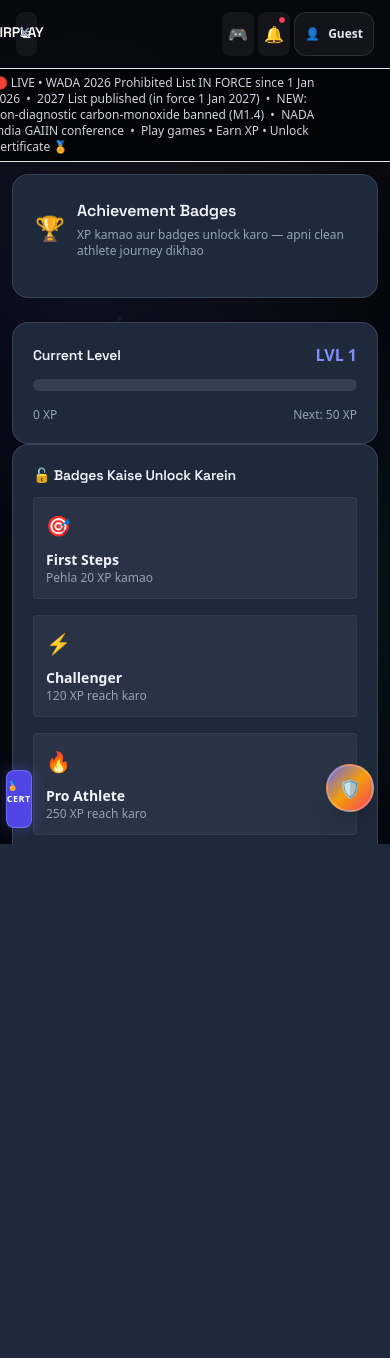
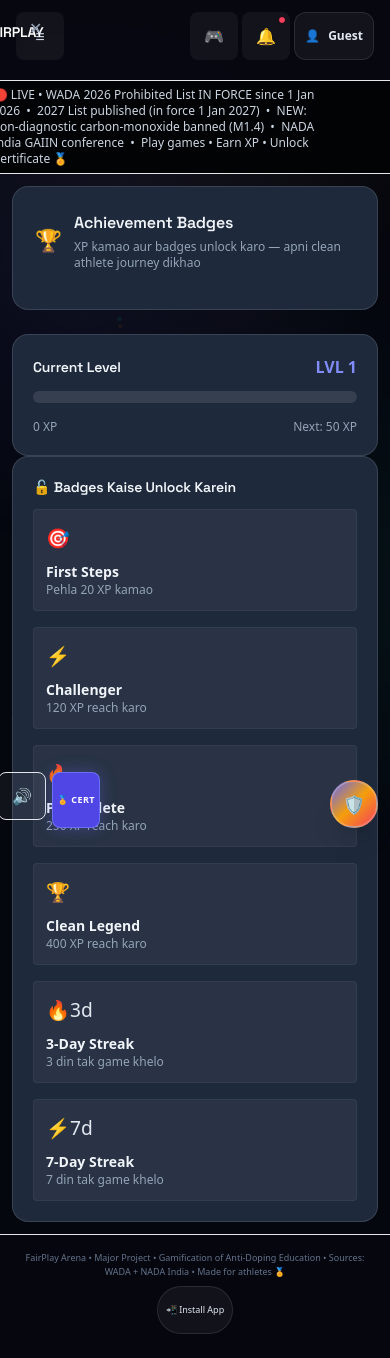
Before and after one commit to Mayurprajapat/fairplay-arena, a Flask app: page /badges in a window 390 px wide. Before the commit the page ends 844 px from the top, so only its background shows below. Run offline with Flask 3, Linux system fonts and the light colour scheme; some libraries are stand-ins or nearby versions.

Commit message:
Fix mobile responsiveness - touch targets, sidebar overlay, iOS safe areas, compact layout

```diff
--- a/static/css/style.css
+++ b/static/css/style.css
@@ -335,34 +335,48 @@ main{position:relative;z-index:10;max-width:1100px;margin:0 auto;padding:24px 16
 /* ===== RESPONSIVE ===== */
 @media(max-width:768px){
   .nav-desktop{display:none !important}
-  main{padding:20px 16px 100px}
+  main{padding:16px 14px 110px}
   .nav-inner{padding:8px 16px}
   .arena{padding:14px}
   .opt-btn{font-size:13px;padding:12px}
   .cert-paper{padding:28px;margin:0 12px}
   .chat-container{height:340px}
-  .mascot-toggle{bottom-6 right-3;width:48px;height:48px;font-size:20px}
 
   /* Touch-friendly buttons (min 44px) */
   button, .btn-primary, .btn-outline, .btn-neon, .nav-link, .form-input, .form-select {
-    min-height: 44px;
+    min-height: 48px;
   }
 
   /* Sidebar overlay backdrop */
   .sidebar-overlay.show { display: block !important; }
 
   /* Header compact on mobile */
-  header .flex-1 { display: none; } /* hide search on mobile to save space */
-  header { padding-left: 12px; padding-right: 12px; }
+  header .flex-1 { display: none; }
+  header { padding-left: 10px; padding-right: 10px; min-height: 56px; }
 
-  /* Cards stack better on mobile */
-  .glass-panel { padding: 4px !important; }
+  /* Cards stack better on mobile - don't over-compress padding */
+  .glass-panel { padding: 8px !important; }
   .glass-panel.rounded-3xl { border-radius: 16px !important; }
+  .glass-panel.rounded-2xl { border-radius: 16px !important; }
 
   /* Prevent horizontal scroll */
-  body { overflow-x: hidden; }
-  main { max-width: 100%; }
-  section { max-width: 100%; }
+  body { overflow-x: hidden; position: relative; }
+  main { max-width: 100%; width: 100%; }
+  section { max-width: 100%; width: 100%; }
+
+  /* Ensure hero section doesn't overflow */
+  .glass-panel > div { max-width: 100%; }
+
+  /* Stack hero buttons vertically on very small screens */
+  .flex.flex-wrap.gap-2.justify-center > a {
+    flex: 1 1 48%;
+    min-width: 140px;
+    text-align: center;
+    justify-content: center;
+  }
+
+  /* Ticker text smaller on mobile */
+  .animate-\\[ticker_30s_linear_infinite\\] { font-size: 10px; }
 }
 
 @media(min-width:769px){
@@ -371,31 +385,58 @@ main{position:relative;z-index:10;max-width:1100px;margin:0 auto;padding:24px 16
 
 /* ===== MOBILE SPECIFIC ENHANCEMENTS ===== */
 @media(max-width:480px){
-  main{padding:16px 12px 100px}
-  .glass-panel.p-4, .glass-panel.p-6 { padding: 4px !important; }
+  main{padding:12px 10px 110px}
+  .glass-panel.p-4, .glass-panel.p-6 { padding: 6px !important; }
   .rounded-3xl { border-radius: 12px !important; }
   .rounded-2xl { border-radius: 12px !important; }
-  .text-4xl { font-size: 2rem !important; }
-  .text-3xl { font-size: 1.5rem !important; }
-  .text-2xl { font-size: 1.25rem !important; }
-  .text-xl { font-size: 1.125rem !important; }
+  .text-4xl { font-size: 1.75rem !important; }
+  .text-3xl { font-size: 1.35rem !important; }
+  .text-2xl { font-size: 1.2rem !important; }
+  .text-xl { font-size: 1.1rem !important; }
   .text-lg { font-size: 1rem !important; }
 
-  /* Sidebar wider on small mobile */
+  /* Sidebar icons-only on small mobile */
   #sidebar { width: 72px; }
-  #sidebar span { display: none; }
+  #sidebar span { display: none !important; }
   #sidebar .nav-link { justify-content: center; padding-left: 0; padding-right: 0; }
-  #sidebar .nav-link span.text-xl { margin-right: 0; }
-
-  /* Hero buttons full width on very small screens */
-  .flex.flex-wrap.gap-2.justify-center > a {
-    flex: 1 1 45%;
-    min-width: 140px;
-    text-align: center;
-    justify-content: center;
-  }
+  #sidebar .nav-link span.text-xl { margin-right: 0 !important; }
 
   /* Mascot */
-  .mascot-toggle { bottom: 4px; right: 2px; width: 44px; height: 44px; font-size: 18px; }
+  .mascot-toggle { bottom: 2px; right: 2px; width: 44px; height: 44px; font-size: 18px; }
   #mascotBox { bottom: 60px; right: 2px; width: calc(100vw - 8px); max-width: 280px; }
+
+  /* Footer text smaller */
+  footer { font-size: 8px; padding: 12px 8px; }
+
+  /* Hero section compact */
+  .glass-panel.rounded-3xl { padding: 8px !important; }
+  .text-transparent { font-size: 1.5rem !important; }
 }
+
+/* iOS Safari fix - prevent content from jumping */
+@supports (-webkit-touch-callout: none) {
+  main { min-height: -webkit-fill-available; }
+  .flex.flex-col.md\\:flex-row { min-height: -webkit-fill-available; }
+}
+
+/* Ensure modals are touch-friendly on mobile */
+#avatarModal, #lvlModal {
+  touch-action: manipulation;
+}
+
+/* Fix input touch targets on mobile */
+input[type="text"], input[type="number"], input[type="email"], input[type="password"], textarea, select {
+  font-size: 16px !important; /* Prevents iOS zoom on focus */
+  min-height: 48px;
+}
+
+/* Fix game option buttons on mobile */
+.opt-btn {
+  min-height: 52px;
+  font-size: 15px;
+}
+
+/* Make sure all interactive elements have enough spacing */
+button:not(.mascot-toggle), .nav-link, .btn-primary, .btn-outline, .btn-neon {
+  margin-bottom: 8px;
+}
--- a/templates/base.html
+++ b/templates/base.html
@@ -7,7 +7,7 @@
 <meta name="theme-color" content="#0b0f19">
 <script src="https://cdn.tailwindcss.com"></script>
 <link href="https://fonts.googleapis.com/css2?family=Space+Grotesk:wght@600;800&family=Inter:wght@400;500;600;700;800&display=swap" rel="stylesheet">
-<link rel="stylesheet" href="/static/css/style.css?v=10">
+<link rel="stylesheet" href="/static/css/style.css?v=11">
 <style>
   @layer utilities {
     .text-balance { text-wrap: balance; }
@@ -19,8 +19,9 @@
   .reveal { opacity: 0; transform: translateY(12px); transition: opacity .6s ease, transform .6s ease; }
   .reveal.visible { opacity: 1; transform: translateY(0); }
   .chip { display:inline-flex; align-items:center; gap:6px; }
-  .sidebar-overlay { fixed inset-0 z-20 bg-black/40 backdrop-blur-sm hidden md:hidden; }
+  .sidebar-overlay { fixed inset-0 z-20 bg-black/50 backdrop-blur-sm hidden md:hidden; }
   .sidebar-overlay.show { display: block; }
+  .touch-target { min-height: 48px; min-width: 48px; display: flex; align-items: center; justify-content: center; }
 </style>
 </head>
 <body class="bg-[#05070f] text-[#e2e8f0] min-h-screen font-sans overflow-x-hidden selection:bg-indigo-500 selection:text-white">
@@ -55,72 +56,72 @@
  </div>
 </div>
 
-<!-- ================= GAMING DASHBOARD LAYOUT ================= -->
-<div class="flex h-screen flex-col md:flex-row overflow-hidden">
+<!-- ================= LAYOUT ================= -->
+<div class="flex flex-col md:flex-row min-h-screen overflow-hidden">
 
   <!-- SIDEBAR OVERLAY (mobile only) -->
   <div id="sidebarOverlay" class="sidebar-overlay" onclick="closeSidebar()"></div>
 
   <!-- LEFT SIDEBAR -->
-  <aside class="fixed left-0 top-0 h-full w-60 bg-[#070810] border-r border-white/6 z-30 flex flex-col transform -translate-x-full md:translate-x-0 transition-transform duration-300" id="sidebar">
+  <aside class="fixed left-0 top-0 h-full w-64 bg-[#070810] border-r border-white/6 z-30 flex flex-col transform -translate-x-full md:translate-x-0 transition-transform duration-300" id="sidebar">
     <div class="h-16 shrink-0 flex items-center justify-between px-4 border-b border-white/6">
       <div class="flex items-center gap-2">
         <img src="/static/icon.svg" class="w-8 h-8 rounded-lg shadow-[0_0_20px_rgba(99,102,241,0.5)]" alt="logo">
         <div class="font-grotesk font-bold text-white text-sm">FAIRPLAY</div>
       </div>
-      <button id="closeSidebar" class="md:hidden p-1.5 text-slate-400 hover:text-white">✕</button>
+      <button id="closeSidebar" class="md:hidden p-2 touch-target text-slate-400 hover:text-white">✕</button>
     </div>
 
     <nav class="flex-1 overflow-y-auto px-2 py-4 space-y-1">
       <div class="px-3 py-1 text-[9px] font-black text-slate-500 uppercase tracking-widest mb-2">MAIN MENU</div>
-      <a href="/" class="nav-link active flex items-center gap-3 px-3 py-3 rounded-xl text-sm font-semibold transition" onclick="closeSidebar()">
+      <a href="/" class="nav-link active flex items-center gap-3 px-3 py-3.5 rounded-xl text-sm font-semibold transition touch-target" onclick="closeSidebar()">
         <span class="text-xl">🏟️</span><span>Dashboard</span>
       </a>
-      <a href="/champion" class="nav-link flex items-center gap-3 px-3 py-3 rounded-xl text-sm font-semibold transition hover:bg-white/5 hover:text-white" onclick="closeSidebar()">
+      <a href="/champion" class="nav-link flex items-center gap-3 px-3 py-3.5 rounded-xl text-sm font-semibold transition hover:bg-white/5 hover:text-white touch-target" onclick="closeSidebar()">
         <span class="text-xl">👑</span><span>Champion</span>
       </a>
-      <a href="/live" class="nav-link flex items-center gap-3 px-3 py-3 rounded-xl text-sm font-semibold transition hover:bg-white/5 hover:text-white flex items-center gap-3" onclick="closeSidebar()">
+      <a href="/live" class="nav-link flex items-center gap-3 px-3 py-3.5 rounded-xl text-sm font-semibold transition hover:bg-white/5 hover:text-white touch-target" onclick="closeSidebar()">
         <span class="text-xl">🔴</span><span>Live Centre</span>
       </a>
-      <a href="/learn" class="nav-link flex items-center gap-3 px-3 py-3 rounded-xl text-sm font-semibold transition hover:bg-white/5 hover:text-white" onclick="closeSidebar()">
+      <a href="/learn" class="nav-link flex items-center gap-3 px-3 py-3.5 rounded-xl text-sm font-semibold transition hover:bg-white/5 hover:text-white touch-target" onclick="closeSidebar()">
         <span class="text-xl">📚</span><span>Learn Lab</span>
       </a>
-      <a href="/quiz" class="nav-link flex items-center gap-3 px-3 py-3 rounded-xl text-sm font-semibold transition hover:bg-white/5 hover:text-white" onclick="closeSidebar()">
+      <a href="/quiz" class="nav-link flex items-center gap-3 px-3 py-3.5 rounded-xl text-sm font-semibold transition hover:bg-white/5 hover:text-white touch-target" onclick="closeSidebar()">
         <span class="text-xl">🎯</span><span>Quiz Quest</span>
       </a>
-      <a href="/story" class="nav-link flex items-center gap-3 px-3 py-3 rounded-xl text-sm font-semibold transition hover:bg-white/5 hover:text-white" onclick="closeSidebar()">
+      <a href="/story" class="nav-link flex items-center gap-3 px-3 py-3.5 rounded-xl text-sm font-semibold transition hover:bg-white/5 hover:text-white touch-target" onclick="closeSidebar()">
         <span class="text-xl">🔥</span><span>Road to Gold</span>
       </a>
-      <a href="/checker" class="nav-link flex items-center gap-3 px-3 py-3 rounded-xl text-sm font-semibold transition hover:bg-white/5 hover:text-white" onclick="closeSidebar()">
+      <a href="/checker" class="nav-link flex items-center gap-3 px-3 py-3.5 rounded-xl text-sm font-semibold transition hover:bg-white/5 hover:text-white touch-target" onclick="closeSidebar()">
         <span class="text-xl">🔍</span><span>Substance Checker</span>
       </a>
-      <a href="/scanner" class="nav-link flex items-center gap-3 px-3 py-3 rounded-xl text-sm font-semibold transition hover:bg-white/5 hover:text-white" onclick="closeSidebar()">
+      <a href="/scanner" class="nav-link flex items-center gap-3 px-3 py-3.5 rounded-xl text-sm font-semibold transition hover:bg-white/5 hover:text-white touch-target" onclick="closeSidebar()">
         <span class="text-xl">📷</span><span>Camera Scanner</span>
       </a>
-      <a href="/badges" class="nav-link flex items-center gap-3 px-3 py-3 rounded-xl text-sm font-semibold transition hover:bg-white/5 hover:text-white" onclick="closeSidebar()">
+      <a href="/badges" class="nav-link flex items-center gap-3 px-3 py-3.5 rounded-xl text-sm font-semibold transition hover:bg-white/5 hover:text-white touch-target" onclick="closeSidebar()">
         <span class="text-xl">🏆</span><span>Badges</span>
       </a>
-      <a href="/athlete-profile" class="nav-link flex items-center gap-3 px-3 py-3 rounded-xl text-sm font-semibold transition hover:bg-white/5 hover:text-white" onclick="closeSidebar()">
+      <a href="/athlete-profile" class="nav-link flex items-center gap-3 px-3 py-3.5 rounded-xl text-sm font-semibold transition hover:bg-white/5 hover:text-white touch-target" onclick="closeSidebar()">
         <span class="text-xl">📊</span><span>Athlete Profile</span>
       </a>
-      <a href="/dashboard" class="nav-link flex items-center gap-3 px-3 py-3 rounded-xl text-sm font-semibold transition hover:bg-white/5 hover:text-white" onclick="closeSidebar()">
+      <a href="/dashboard" class="nav-link flex items-center gap-3 px-3 py-3.5 rounded-xl text-sm font-semibold transition hover:bg-white/5 hover:text-white touch-target" onclick="closeSidebar()">
         <span class="text-xl">📈</span><span>Ranks</span>
       </a>
 
       <div class="px-3 py-1 mt-6 mb-2 text-[9px] font-black text-slate-500 uppercase tracking-widest">ANTI-DOPING TOOLS</div>
-      <a href="/chatbot" class="nav-link flex items-center gap-3 px-3 py-3 rounded-xl text-sm font-semibold transition hover:bg-white/5 hover:text-white" onclick="closeSidebar()">
+      <a href="/chatbot" class="nav-link flex items-center gap-3 px-3 py-3.5 rounded-xl text-sm font-semibold transition hover:bg-white/5 hover:text-white touch-target" onclick="closeSidebar()">
         <span class="text-xl">💬</span><span>DopeGuard AI</span>
       </a>
-      <a href="/report-doping" class="nav-link flex items-center gap-3 px-3 py-3 rounded-xl text-sm font-semibold transition hover:bg-white/5 hover:text-white" onclick="closeSidebar()">
+      <a href="/report-doping" class="nav-link flex items-center gap-3 px-3 py-3.5 rounded-xl text-sm font-semibold transition hover:bg-white/5 hover:text-white touch-target" onclick="closeSidebar()">
         <span class="text-xl">🚨</span><span>Report Doping</span>
       </a>
-      <a href="/tue-application" class="nav-link flex items-center gap-3 px-3 py-3 rounded-xl text-sm font-semibold transition hover:bg-white/5 hover:text-white" onclick="closeSidebar()">
+      <a href="/tue-application" class="nav-link flex items-center gap-3 px-3 py-3.5 rounded-xl text-sm font-semibold transition hover:bg-white/5 hover:text-white touch-target" onclick="closeSidebar()">
         <span class="text-xl">💊</span><span>TUE Application</span>
       </a>
-      <a href="/whereabouts" class="nav-link flex items-center gap-3 px-3 py-3 rounded-xl text-sm font-semibold transition hover:bg-white/5 hover:text-white" onclick="closeSidebar()">
+      <a href="/whereabouts" class="nav-link flex items-center gap-3 px-3 py-3.5 rounded-xl text-sm font-semibold transition hover:bg-white/5 hover:text-white touch-target" onclick="closeSidebar()">
         <span class="text-xl">📍</span><span>Whereabouts</span>
       </a>
-      <a href="/certificate" class="nav-link flex items-center gap-3 px-3 py-3 rounded-xl text-sm font-semibold transition hover:bg-white/5 hover:text-white" onclick="closeSidebar()">
+      <a href="/certificate" class="nav-link flex items-center gap-3 px-3 py-3.5 rounded-xl text-sm font-semibold transition hover:bg-white/5 hover:text-white touch-target" onclick="closeSidebar()">
         <span class="text-xl">📜</span><span>Certificate</span>
       </a>
     </nav>
@@ -136,19 +137,19 @@
       <div class="w-full h-[6px] bg-white/8 rounded-full overflow-hidden mb-1.5"><div id="sidebarXpFill" class="h-full bg-gradient-to-r from-indigo-500 to-emerald-500" style="width:0%"></div></div>
       <div class="text-[10px] text-slate-400 font-bold" id="sidebarXp">0 XP</div>
       <div class="mt-3 flex gap-1.5">
-        <button onclick="toggleLang()" class="flex-1 py-2 bg-white/5 border border-white/8 rounded-lg text-[9px] font-black text-slate-300 hover:text-white transition uppercase tracking-wider" title="EN / हिंदी">EN | हिंदी</button>
-        <button onclick="toggleMute()" class="px-1.5 py-2 bg-white/5 border border-white/8 rounded-lg text-slate-300 hover:text-white transition" title="Sound">🔊</button>
-        <a href="/certificate" class="flex-1 py-2 bg-indigo-600 border border-indigo-400/60 rounded-lg text-[9px] font-black text-white hover:bg-indigo-500 transition shadow-[0_0_15px_rgba(99,102,241,0.35)] uppercase tracking-wider">🏅 Cert</a>
+        <button onclick="toggleLang()" class="flex-1 py-2 bg-white/5 border border-white/8 rounded-lg text-[9px] font-black text-slate-300 hover:text-white transition uppercase tracking-wider touch-target" title="EN / हिंदी">EN | हिंदी</button>
+        <button onclick="toggleMute()" class="px-2 py-2 bg-white/5 border border-white/8 rounded-lg text-slate-300 hover:text-white transition touch-target" title="Sound">🔊</button>
+        <a href="/certificate" class="flex-1 py-2 bg-indigo-600 border border-indigo-400/60 rounded-lg text-[9px] font-black text-white hover:bg-indigo-500 transition shadow-[0_0_15px_rgba(99,102,241,0.35)] uppercase tracking-wider touch-target">🏅 Cert</a>
       </div>
     </div>
   </aside>
 
   <!-- MAIN AREA -->
-  <div class="flex-1 flex flex-col min-w-0 relative">
+  <div class="flex-1 flex flex-col min-w-0 min-h-[100dvh] relative">
     <!-- TOP HEADER -->
-    <header class="sticky top-0 z-20 bg-[#070810]/90 backdrop-blur-md border-b border-white/6 px-4 py-3 flex items-center justify-between">
-      <div class="flex items-center gap-3">
-        <button id="openSidebar" class="md:hidden p-1.5 bg-white/5 rounded-lg text-slate-300 hover:text-white hover:bg-white/10">≡</button>
+    <header class="sticky top-0 z-20 bg-[#070810]/95 backdrop-blur-md border-b border-white/6 px-4 py-3 flex items-center justify-between">
+      <div class="flex items-center gap-2">
+        <button id="openSidebar" class="md:hidden p-2 touch-target bg-white/5 rounded-lg text-slate-300 hover:text-white hover:bg-white/10">≡</button>
         <div class="hidden md:flex items-center gap-2">
           <div class="w-2 h-2 rounded-full bg-emerald-400 animate-pulse"></div>
           <span class="text-[10px] font-black text-slate-300 uppercase tracking-wider">Online • Clean Sport India</span>
@@ -161,11 +162,11 @@
         </div>
       </div>
       <div class="flex items-center gap-1">
-        <button class="p-1.5 bg-white/5 rounded-lg text-slate-300 hover:text-white hover:bg-white/10 transition" title="Menu">🎮</button>
-        <button class="relative p-1.5 bg-white/5 rounded-lg text-slate-300 hover:text-white hover:bg-white/10 transition" title="Notifications">
+        <button class="p-2 touch-target bg-white/5 rounded-lg text-slate-300 hover:text-white hover:bg-white/10 transition" title="Menu">🎮</button>
+        <button class="relative p-2 touch-target bg-white/5 rounded-lg text-slate-300 hover:text-white hover:bg-white/10 transition" title="Notifications">
           🔔<span class="absolute top-1 right-1 w-2 h-2 rounded-full bg-rose-500 border border-[#070810]"></span>
         </button>
-        <button onclick="askName()" id="headerPlayer" class="flex items-center gap-2 bg-white/5 border border-white/10 rounded-xl px-2.5 py-1 text-xs font-bold text-slate-200 hover:border-indigo-400 hover:text-white transition">👤 <span id="headerName">Guest</span></button>
+        <button onclick="askName()" id="headerPlayer" class="flex items-center gap-2 bg-white/5 border border-white/10 rounded-xl px-2.5 py-1 text-xs font-bold text-slate-200 hover:border-indigo-400 hover:text-white transition touch-target">👤 <span id="headerName">Guest</span></button>
       </div>
     </header>
 
@@ -175,7 +176,7 @@
     </div>
 
     <!-- MAIN CONTENT -->
-    <main class="flex-1 overflow-y-auto p-3 md:p-6 relative z-10">
+    <main class="flex-1 overflow-y-auto p-3 md:p-6 relative z-10 -webkit-overflow-scrolling: touch">
       {% block content %}{% endblock %}
     </main>
 
@@ -189,7 +190,7 @@
 <!-- ================= /LAYOUT ================= -->
 
 <!-- MASCOT -->
-<div id="mascotBox" class="hidden fixed bottom-[110px] md:bottom-20 right-4 z-40 w-72 bg-[#1e293b] border border-white/10 shadow-2xl rounded-2xl p-3 text-xs text-slate-300 pop">
+<div id="mascotBox" class="hidden fixed bottom-[120px] md:bottom-24 right-3 z-40 w-[260px] md:w-72 bg-[#1e293b] border border-white/10 shadow-2xl rounded-2xl p-3 text-xs text-slate-300 pop">
  <div class="flex items-center gap-2 mb-2">
   <span class="text-xl">🛡️</span>
   <div>
@@ -203,7 +204,7 @@
   <button onclick="toggleMascot()" class="bg-indigo-600 text-white px-1.5 py-0.5 rounded text-[9px] font-bold hover:bg-indigo-500">Ask Tip</button>
  </div>
 </div>
-<button class="mascot-toggle fixed bottom-8 right-4 z-50 w-12 h-12 rounded-full bg-gradient-to-br from-indigo-500 via-amber-500 to-rose-500 text-white shadow-xl flex items-center justify-center text-xl transition active:scale-95 border-2 border-white/20" onclick="toggleMascot()" title="Coach tip">🛡️</button>
+<button class="mascot-toggle fixed bottom-4 right-3 z-50 w-12 h-12 rounded-full bg-gradient-to-br from-indigo-500 via-amber-500 to-rose-500 text-white shadow-xl flex items-center justify-center text-xl transition active:scale-95 border-2 border-white/20 touch-target" onclick="toggleMascot()" title="Coach tip">🛡️</button>
 
 <script src="/static/js/i18n.js"></script>
 <script src="/static/js/main.js"></script>
@@ -211,13 +212,13 @@
 <script>
   // Sidebar toggle (mobile)
   const openSidebar = document.getElementById('openSidebar');
-  const closeSidebar = document.getElementById('closeSidebar');
+  const closeSidebarBtn = document.getElementById('closeSidebar');
   const sidebar = document.getElementById('sidebar');
   const overlay = document.getElementById('sidebarOverlay');
-  function openSidebarFn(){ if(sidebar){sidebar.classList.remove('-translate-x-full');} if(overlay){overlay.classList.add('show');} }
-  function closeSidebarFn(){ if(sidebar){sidebar.classList.add('-translate-x-full');} if(overlay){overlay.classList.remove('show');} }
+  function openSidebarFn(){ if(sidebar){sidebar.classList.remove('-translate-x-full');} if(overlay){overlay.classList.add('show');} document.body.style.overflow = 'hidden'; }
+  function closeSidebarFn(){ if(sidebar){sidebar.classList.add('-translate-x-full');} if(overlay){overlay.classList.remove('show');} document.body.style.overflow = ''; }
   if(openSidebar){ openSidebar.addEventListener('click',openSidebarFn); }
-  if(closeSidebar){ closeSidebar.addEventListener('click',closeSidebarFn); }
+  if(closeSidebarBtn){ closeSidebarBtn.addEventListener('click',closeSidebarFn); }
   document.querySelectorAll('#sidebar a').forEach(a=>{a.addEventListener('click',closeSidebarFn);});
 
   // Keep xp/level labels in sync if main.js sets them
```
